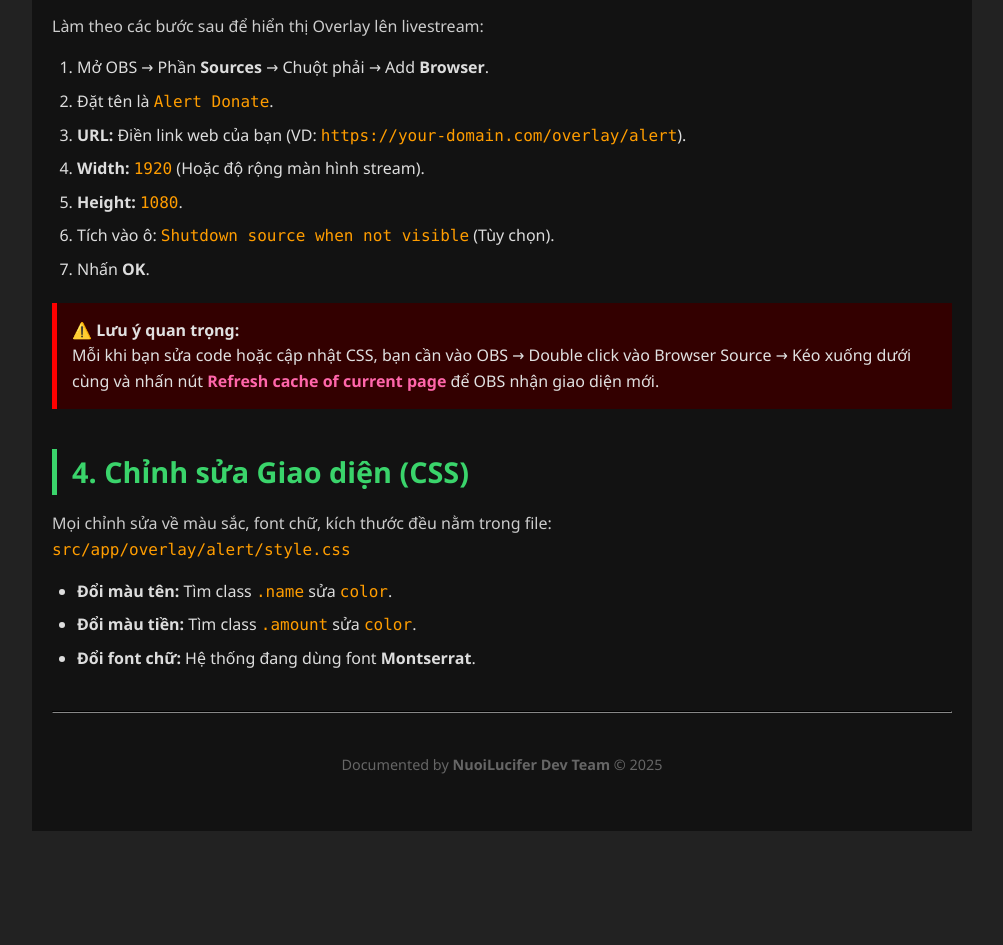
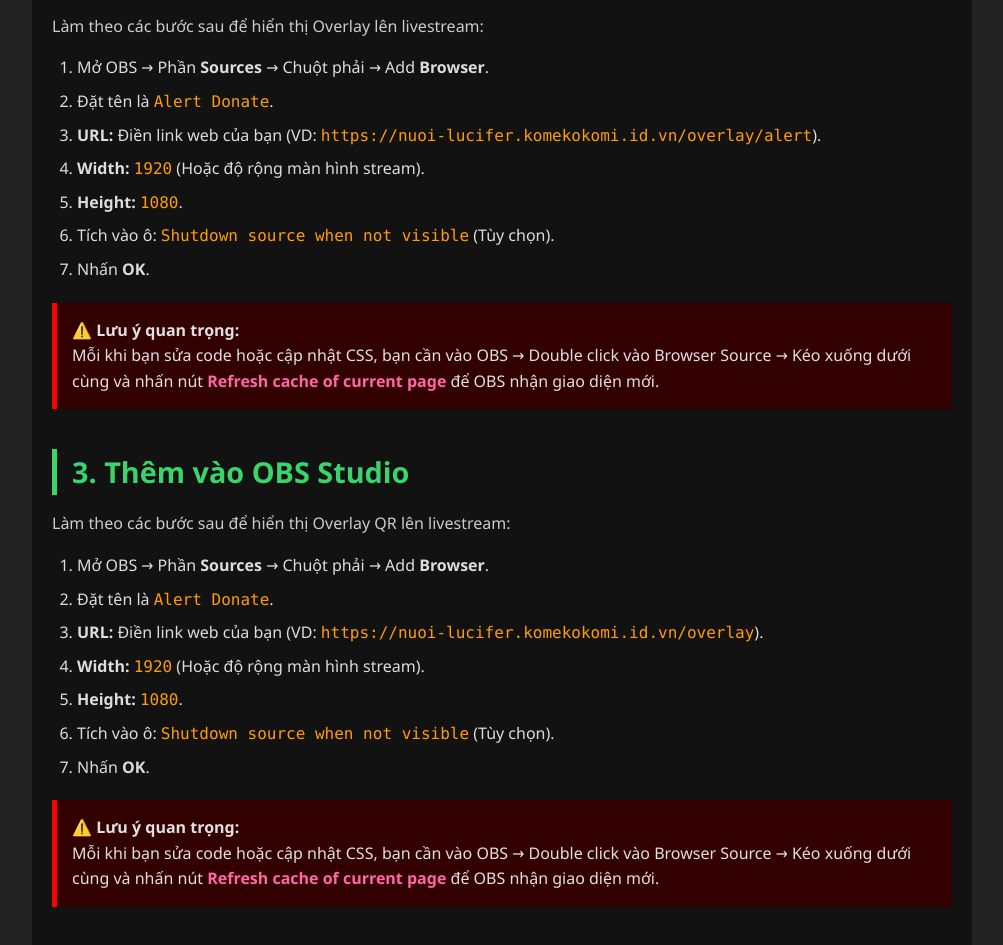
Before and after one commit to akikohatsune/nuoi-lucifer, a Next.js app: page /docs in a window 1280 px wide. Shown: the part 1263-2208 px from the top of the page, without its empty margins (138-1141 px from the left). Before the commit the page ends 2094 px from the top, so only its background shows below. Built offline with nearby package versions, Linux system fonts and the light colour scheme.

Commit message:
Update documentation for OBS setup and modify sender name to 'Ẩn danh'

```diff
--- a/src/app/docs/page.tsx
+++ b/src/app/docs/page.tsx
@@ -42,7 +42,7 @@ export default function Documentation() {
           <tr>
             <td><code>Tên</code></td>
             <td>Tên người gửi</td>
-            <td>Người Bí Ẩn</td>
+            <td>Ẩn danh</td>
           </tr>
           <tr>
             <td><code>Lời nhắn</code></td>
@@ -80,7 +80,7 @@ const TEST_MODE = false; </code></pre>
       <ol>
         <li>Mở OBS &rarr; Phần <strong>Sources</strong> &rarr; Chuột phải &rarr; Add <strong>Browser</strong>.</li>
         <li>Đặt tên là <code>Alert Donate</code>.</li>
-        <li><strong>URL:</strong> Điền link web của bạn (VD: <code>https://your-domain.com/overlay/alert</code>).</li>
+        <li><strong>URL:</strong> Điền link web của bạn (VD: <code>https://nuoi-lucifer.komekokomi.id.vn/overlay/alert</code>).</li>
         <li><strong>Width:</strong> <code>1920</code> (Hoặc độ rộng màn hình stream).</li>
         <li><strong>Height:</strong> <code>1080</code>.</li>
         <li>Tích vào ô: <code>Shutdown source when not visible</code> (Tùy chọn).</li>
@@ -91,6 +91,25 @@ const TEST_MODE = false; </code></pre>
         <strong>⚠️ Lưu ý quan trọng:</strong><br/>
         Mỗi khi bạn sửa code hoặc cập nhật CSS, bạn cần vào OBS &rarr; Double click vào Browser Source &rarr; Kéo xuống dưới cùng và nhấn nút <strong style={{color: '#ff66aa'}}>Refresh cache of current page</strong> để OBS nhận giao diện mới.
       </div>
+
+      {/* --- PHẦN 3: CÀI ĐẶT OBS --- */}
+      <h2>3. Thêm vào OBS Studio</h2>
+      <p>Làm theo các bước sau để hiển thị Overlay QR lên livestream:</p>
+      <ol>
+        <li>Mở OBS &rarr; Phần <strong>Sources</strong> &rarr; Chuột phải &rarr; Add <strong>Browser</strong>.</li>
+        <li>Đặt tên là <code>Alert Donate</code>.</li>
+        <li><strong>URL:</strong> Điền link web của bạn (VD: <code>https://nuoi-lucifer.komekokomi.id.vn/overlay</code>).</li>
+        <li><strong>Width:</strong> <code>1920</code> (Hoặc độ rộng màn hình stream).</li>
+        <li><strong>Height:</strong> <code>1080</code>.</li>
+        <li>Tích vào ô: <code>Shutdown source when not visible</code> (Tùy chọn).</li>
+        <li>Nhấn <strong>OK</strong>.</li>
+      </ol>
+
+      <div style={{ background: '#330000', padding: '15px', borderLeft: '5px solid red', margin: '20px 0' }}>
+        <strong>⚠️ Lưu ý quan trọng:</strong><br/>
+        Mỗi khi bạn sửa code hoặc cập nhật CSS, bạn cần vào OBS &rarr; Double click vào Browser Source &rarr; Kéo xuống dưới cùng và nhấn nút <strong style={{color: '#ff66aa'}}>Refresh cache of current page</strong> để OBS nhận giao diện mới.
+      </div>
+
 
       {/* --- PHẦN 4: CUSTOM GIAO DIỆN --- */}
       <h2>4. Chỉnh sửa Giao diện (CSS)</h2>
@@ -106,7 +125,7 @@ const TEST_MODE = false; </code></pre>
 
       <hr style={{ borderColor: '#333', margin: '40px 0' }} />
       <p style={{ textAlign: 'center', fontSize: '0.9em', color: '#666' }}>
-        Documented by <strong>NuoiLucifer Dev Team</strong> © 2025
+        Documented by <strong>komekokomi</strong> © 2025
       </p>
     </div>
   );
```
